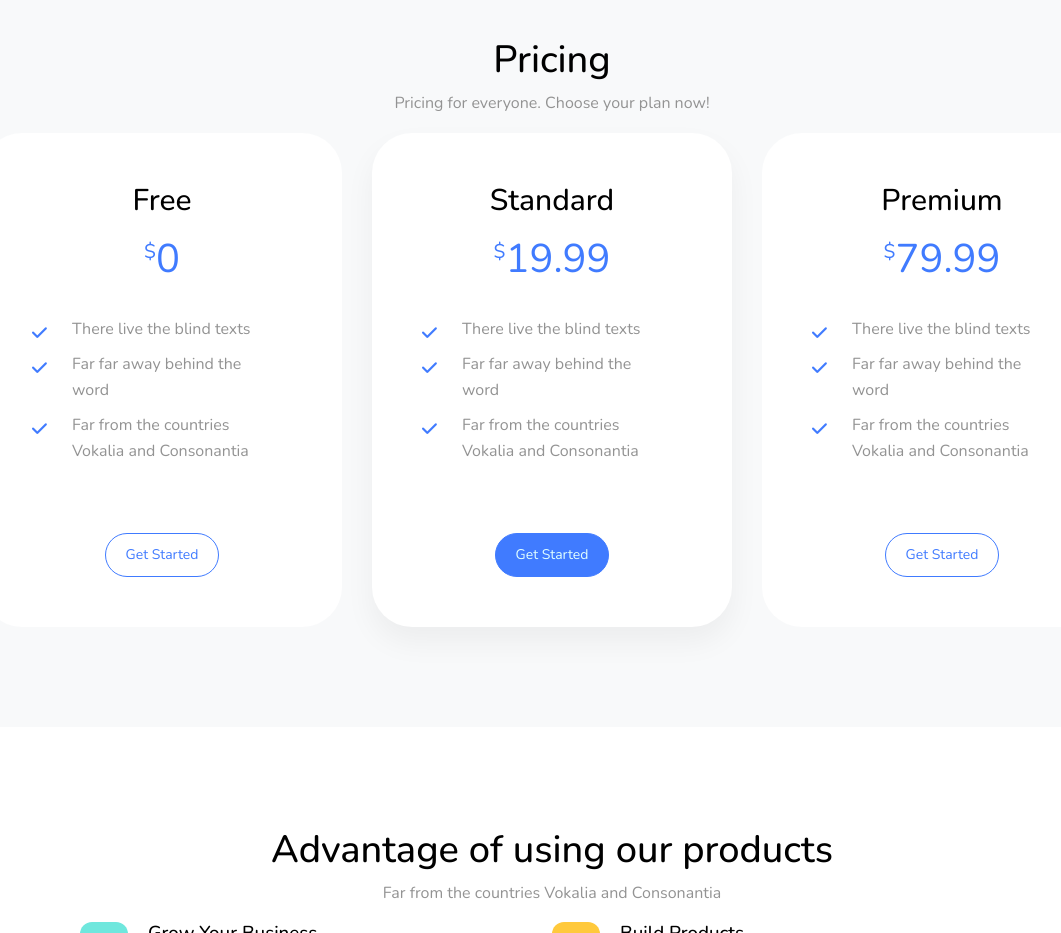
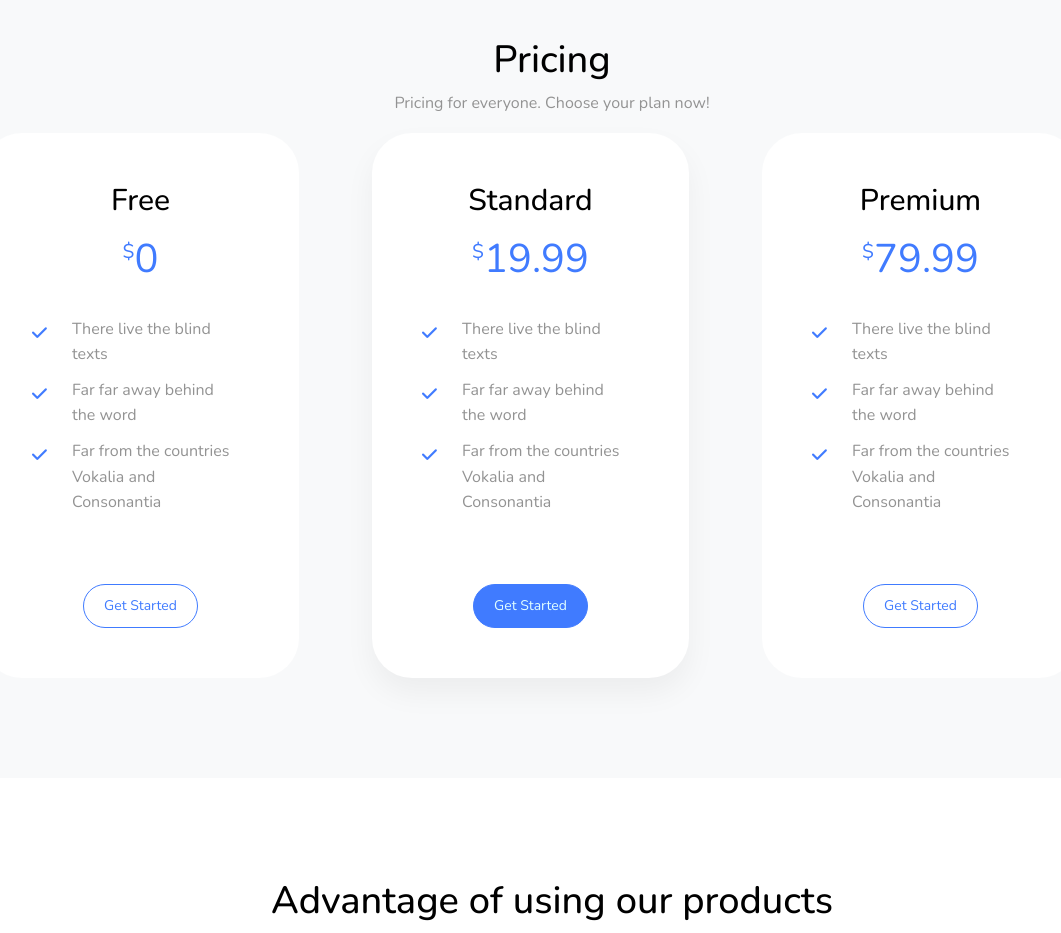
Before and after one commit to laxeroza/launch-website, a plain HTML site: page index.html in a window 1280 px wide. Shown: the part 2780-3713 px from the top of the page, without its empty margins (88-1149 px from the left). Drawn offline with nearby package versions, Linux system fonts and the light colour scheme.

Commit message:
ikincicommit

```diff
--- a/src/css/style.css
+++ b/src/css/style.css
@@ -421,6 +421,7 @@ i{
     margin: auto;
 
     .pricing-card {
+      max-width: 317px;
       padding: 50px;
       background: #ffffff;
       border-radius: 40px;
```
